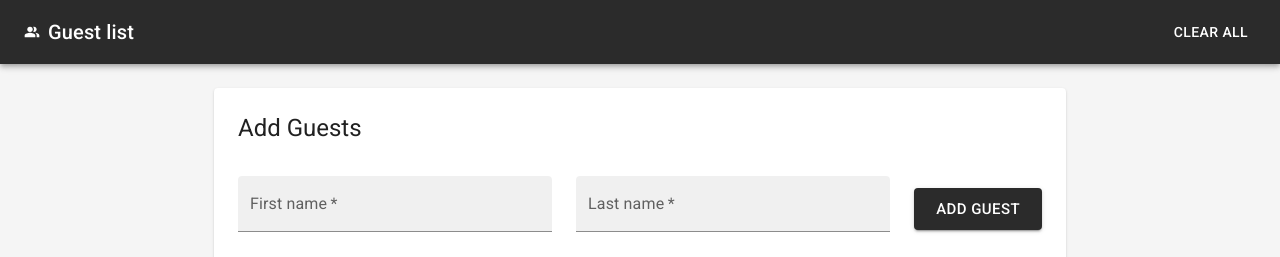
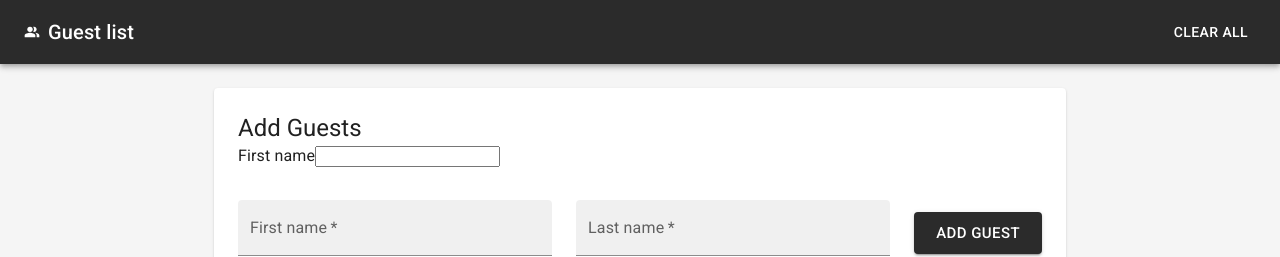
Before and after one commit to Davidihl/react-guest-list, a React app: page / in a window 1280 px wide. Shown: the top 257 px of the page. Built offline with nearby package versions, Linux system fonts and the light colour scheme; no server answers.

Commit message:
Debug drone message

```diff
--- a/src/App.js
+++ b/src/App.js
@@ -154,6 +154,14 @@ export default function App() {
           <Typography variant="h5" component="div">
             Add Guests
           </Typography>
+          <label>
+            First name
+            <input
+              value={firstName}
+              onChange={(event) => setFirstName(event.currentTarget.value)}
+              disabled={loading}
+            />
+          </label>
           <form
             className={styles.form}
             onSubmit={(event) => event.preventDefault()}
```
